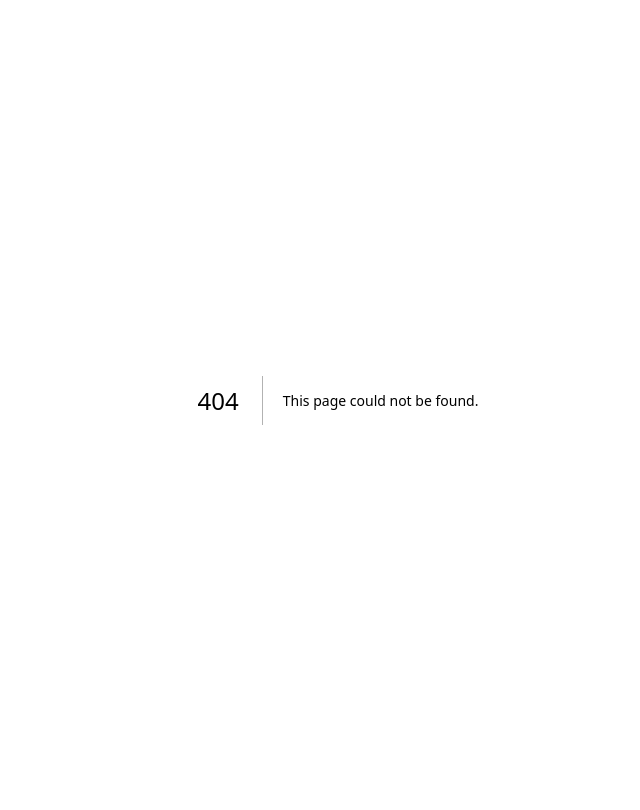
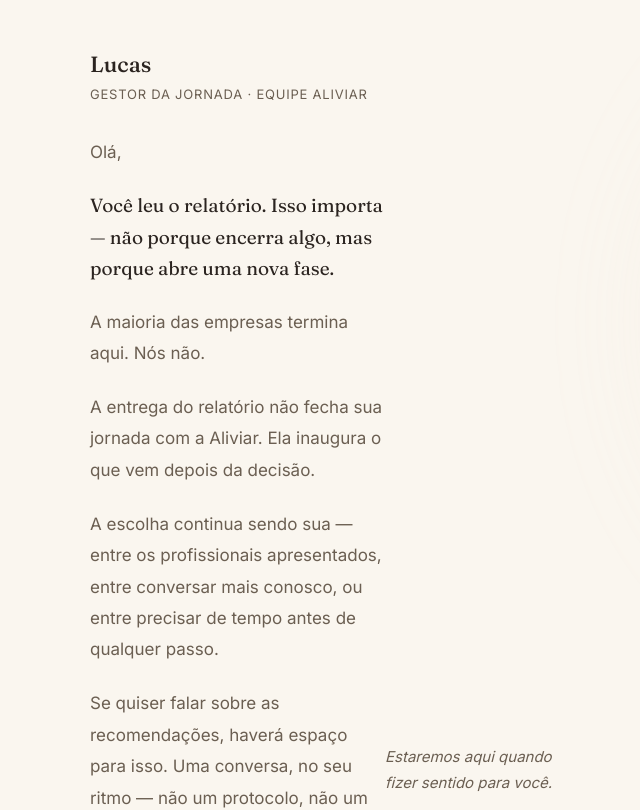
Before and after one commit to barbosacaiopadilha-star/Aliviar-2.0, a Next.js app: page /continuamos in a window 1280 px wide. Before the commit this address had no page. Shown: the top 810 px of the page, without its empty margins (302-942 px from the left). Built offline with nearby package versions, Linux system fonts and the light colour scheme.

Commit message:
feat: add journey continuity closing experience chapter 8

```diff
--- /dev/null
+++ b/src/app/continuamos/page.tsx
@@ -0,0 +1,13 @@
+import type { Metadata } from "next";
+
+import { JourneyContinuityExperience } from "@/components/experience/chapter-eight/JourneyContinuityExperience";
+
+export const metadata: Metadata = {
+  title: "Continuamos com você — Aliviar",
+  description:
+    "A entrega do relatório inaugura uma nova fase. Você continua acompanhado.",
+};
+
+export default function ContinuamosPage() {
+  return <JourneyContinuityExperience />;
+}
--- a/src/app/globals.css
+++ b/src/app/globals.css
@@ -890,6 +890,61 @@ a {
   color: var(--ink);
 }
 
+.curation-report__continuity-link {
+  margin-top: 2.5rem;
+}
+
+.curation-report__continuity-anchor {
+  font-size: 0.9375rem;
+  font-weight: 500;
+  color: var(--ink-soft);
+  text-decoration: underline;
+  text-underline-offset: 4px;
+  text-decoration-color: var(--line);
+}
+
+.curation-report__continuity-anchor:hover {
+  color: var(--ink);
+  text-decoration-color: var(--coral-soft);
+}
+
+.journey-continuity__letter {
+  width: 100%;
+  padding: 0.5rem 0 1rem;
+}
+
+.journey-continuity__line {
+  margin-top: 1.4rem;
+  font-size: 1.0625rem;
+  line-height: 1.85;
+  color: var(--ink-soft);
+}
+
+.journey-continuity__line--emphasis {
+  font-family: var(--font-serif);
+  font-size: 1.1875rem;
+  line-height: 1.65;
+  color: var(--ink);
+}
+
+.journey-continuity__gratitude {
+  margin-top: 2.25rem;
+  font-family: var(--font-serif);
+  font-size: 1.25rem;
+  line-height: 1.6;
+  color: var(--ink);
+}
+
+.journey-continuity__rest {
+  margin-top: 2.5rem;
+  font-size: 0.9375rem;
+  line-height: 1.7;
+  color: var(--ink-soft);
+  font-style: italic;
+  opacity: 0;
+  animation: chapter-letter-in 0.85s cubic-bezier(0.22, 1, 0.36, 1) forwards;
+}
+
 @keyframes conversation-line-in {
   from {
     opacity: 0;
--- /dev/null
+++ b/src/components/experience/chapter-eight/JourneyContinuityExperience.tsx
@@ -0,0 +1,56 @@
+import Link from "next/link";
+
+import { CURATION_HOST } from "../chapter-four/curation-model";
+import { buildContinuityLines, buildContinuityRestNote } from "./continuity-model";
+
+export function JourneyContinuityExperience() {
+  const lines = buildContinuityLines();
+  const restNote = buildContinuityRestNote();
+
+  return (
+    <div className="chapter-one journey-continuity">
+      <div className="chapter-one__atmosphere" aria-hidden="true">
+        <div className="chapter-one__glow chapter-one__glow--warm" />
+      </div>
+
+      <main className="chapter-one__main">
+        <section className="journey-continuity__letter" aria-label="Continuidade da jornada">
+          <p className="curation-presence__host-name">{CURATION_HOST}</p>
+          <p className="curation-presence__host-role">Gestor da jornada · Equipe Aliviar</p>
+
+          {lines.map((line, index) => (
+            <p
+              key={index}
+              className={`journey-continuity__line chapter-one__letter-line ${
+                line.emphasis ? "journey-continuity__line--emphasis" : ""
+              } ${line.text.startsWith("Com presença") ? "curation-presence__signoff" : ""} ${
+                line.text.startsWith("Obrigado") ? "journey-continuity__gratitude" : ""
+              }`}
+              style={{ animationDelay: `${0.14 + index * 0.2}s` }}
+            >
+              {line.text.split("\n").map((part, partIndex, parts) => (
+                <span key={partIndex}>
+                  {part}
+                  {partIndex < parts.length - 1 ? <br /> : null}
+                </span>
+              ))}
+            </p>
+          ))}
+        </section>
+
+        <p
+          className="journey-continuity__rest chapter-one__letter-line"
+          style={{ animationDelay: `${0.14 + lines.length * 0.2}s` }}
+        >
+          {restNote}
+        </p>
+      </main>
+
+      <footer className="chapter-one__footer">
+        <Link href="/login" className="chapter-one__staff-link">
+          Equipe Aliviar
+        </Link>
+      </footer>
+    </div>
+  );
+}
--- /dev/null
+++ b/src/components/experience/chapter-eight/continuity-model.ts
@@ -0,0 +1,48 @@
+import { CURATION_HOST } from "../chapter-four/curation-model";
+
+export type ContinuityLine = {
+  text: string;
+  emphasis?: boolean;
+};
+
+export function buildContinuityLines(): ContinuityLine[] {
+  return [
+    { text: "Olá," },
+    {
+      text: "Você leu o relatório. Isso importa — não porque encerra algo, mas porque abre uma nova fase.",
+      emphasis: true,
+    },
+    {
+      text: "A maioria das empresas termina aqui. Nós não.",
+    },
+    {
+      text: "A entrega do relatório não fecha sua jornada com a Aliviar. Ela inaugura o que vem depois da decisão.",
+    },
+    {
+      text: "A escolha continua sendo sua — entre os profissionais apresentados, entre conversar mais conosco, ou entre precisar de tempo antes de qualquer passo.",
+    },
+    {
+      text: "Se quiser falar sobre as recomendações, haverá espaço para isso. Uma conversa, no seu ritmo — não um protocolo, não um formulário.",
+    },
+    {
+      text: "Se decidir seguir com um dos profissionais, ajudamos na coordenação da próxima etapa. Você não precisa organizar tudo sozinho.",
+    },
+    {
+      text: "Se ainda restar dúvida, incerteza ou medo de errar, você não precisa enfrentar isso em silêncio.",
+      emphasis: true,
+    },
+    {
+      text: "Mesmo depois da sua decisão, você continua acompanhado.",
+      emphasis: true,
+    },
+    {
+      text: "Obrigado por confiar sua história a nós.",
+      emphasis: true,
+    },
+    { text: `Com presença,\n${CURATION_HOST}` },
+  ];
+}
+
+export function buildContinuityRestNote(): string {
+  return "Estaremos aqui quando fizer sentido para você.";
+}
--- a/src/components/experience/chapter-seven/CurationReportExperience.tsx
+++ b/src/components/experience/chapter-seven/CurationReportExperience.tsx
@@ -104,6 +104,12 @@ export function CurationReportExperience() {
               Com presença,
               <span className="curation-report__signoff-name">{CURATION_HOST}</span>
             </p>
+
+            <p className="curation-report__continuity-link">
+              <Link href="/continuamos" className="curation-report__continuity-anchor">
+                O que vem depois da leitura
+              </Link>
+            </p>
           </footer>
         </article>
       </main>
```
Also changed, not shown: 1 other file (tests, documents, lock files or other folders).
